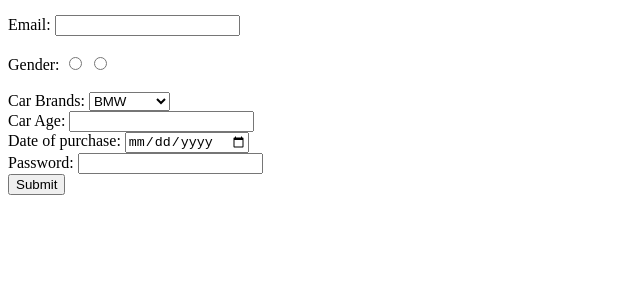
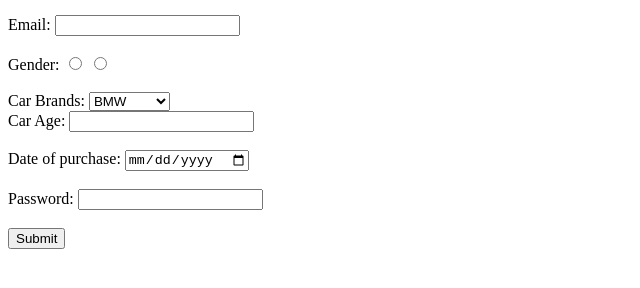
Before and after one commit to acciojob/car-insurance-form-soniakushwah13, a website: page main.html in a window 1280 px wide. Shown: the part 104-392 px from the top of the page, without its empty margins (0-640 px from the left). Drawn offline with Linux system fonts and the light colour scheme.

Commit message:
created a submission

```diff
--- a/main.html
+++ b/main.html
@@ -31,13 +31,13 @@
 		</select><br>
 
 		<label for="carage">Car Age:</label>
-		<input type="number" id="carage"  required="yes" required><br>
+		<input type="number" id="carage"  required="yes" required><br><br>
 
 		<label for="dop">Date of purchase:</label>
-       <input type="date" id="dop" name="dop" required="yes" required><br>
+       <input type="date" id="dop" name="dop" required="yes" required><br><br>
 
 	  <label for="password">Password:</label>
-       <input type="password" id="password" name="password" required="yes" required><br>
+       <input type="password" id="password" name="password" required="yes" required><br><br>
 
        <button type="submit">Submit</button>
 	</form>
```
